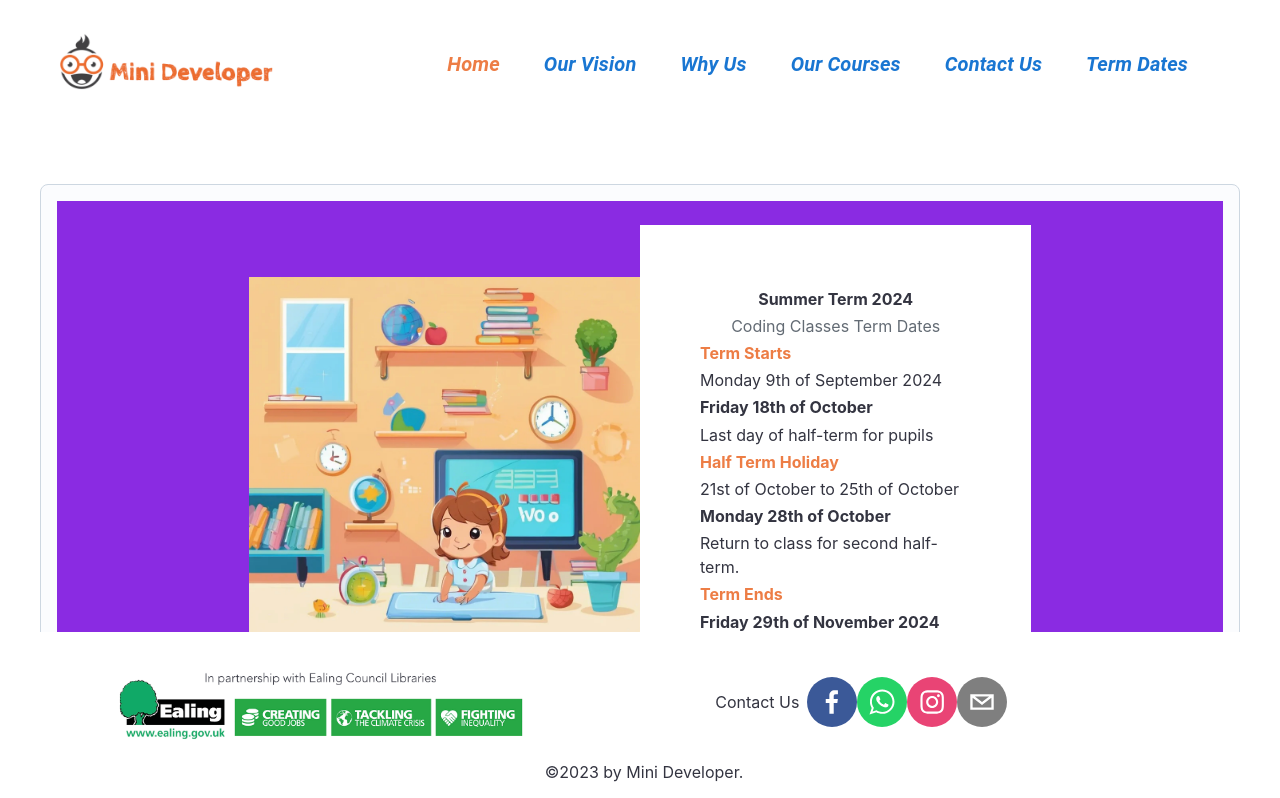
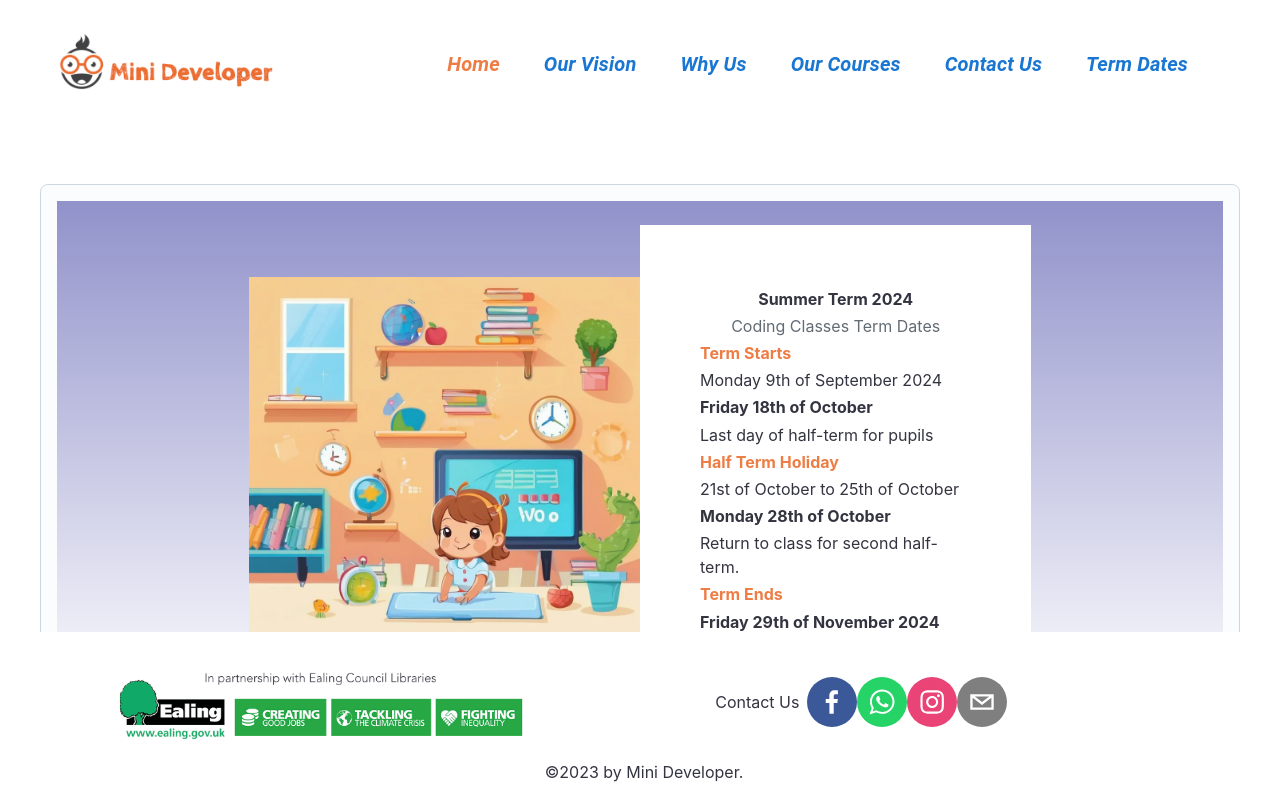
Before and after one commit to hebaarafat159/mini-developer-client, a React (Create React App) app: page /termdates in a window 1280 px wide. Shown: the top 798 px of the page. Built offline with nearby package versions, Linux system fonts and the light colour scheme.

Commit message:
modify term dates background image

```diff
--- a/src/pages/TermDates.js
+++ b/src/pages/TermDates.js
@@ -52,7 +52,7 @@ export default function TermDates() {
     return (
         <Card className='recent-blogs d-block'>
 
-            <Stack direction="row" spacing={1} sx={{ justifyContent: 'space-around', alignItems: 'center', backgroundColor: 'blueviolet', padding: '3vmin' }} >
+            <Stack direction="row" spacing={1} sx={{ justifyContent: 'space-around', alignItems: 'center', background: 'linear-gradient(to bottom, #9192ca, #FFFFFF);', padding: '3vmin' }} >
                 <Grid container columns={{ xs: 2, sm: 8, md: 12 }} sx={{ justifyContent: 'center', alignItems: 'center' }} width={'70%'}>
                     <Grid item xs={6} sx={{ display: 'flex', justifyContent: 'center', alignItems: 'center' }}>
                         <img src={term_dates_img} loading="lazy" alt="" width={'100%'} />
```
